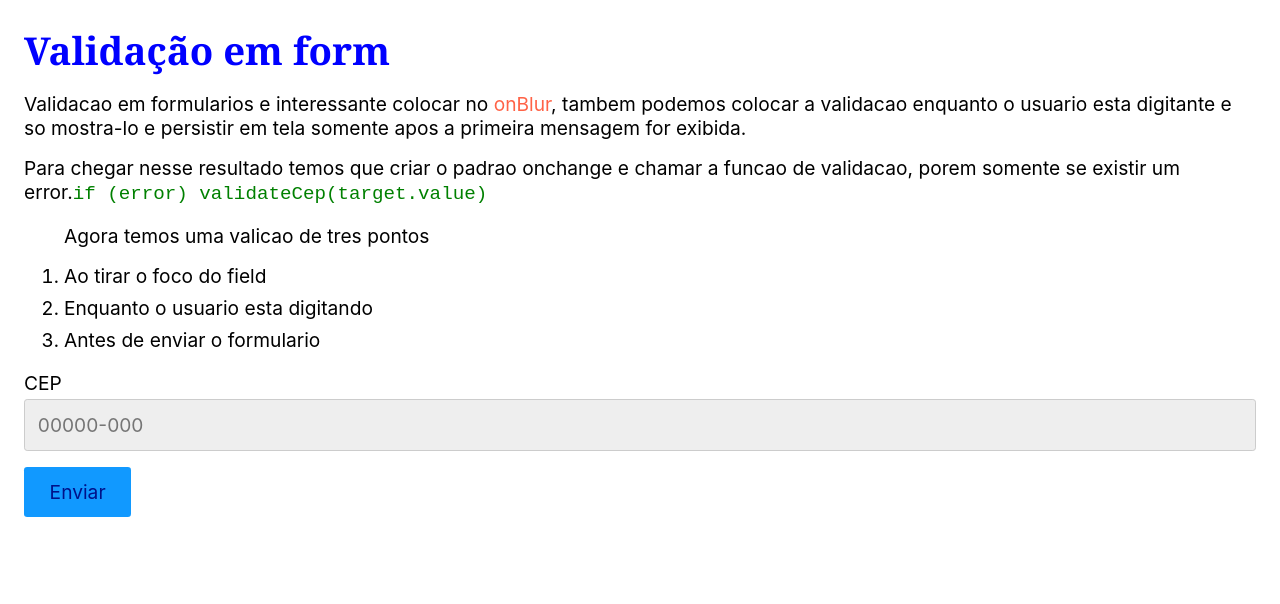
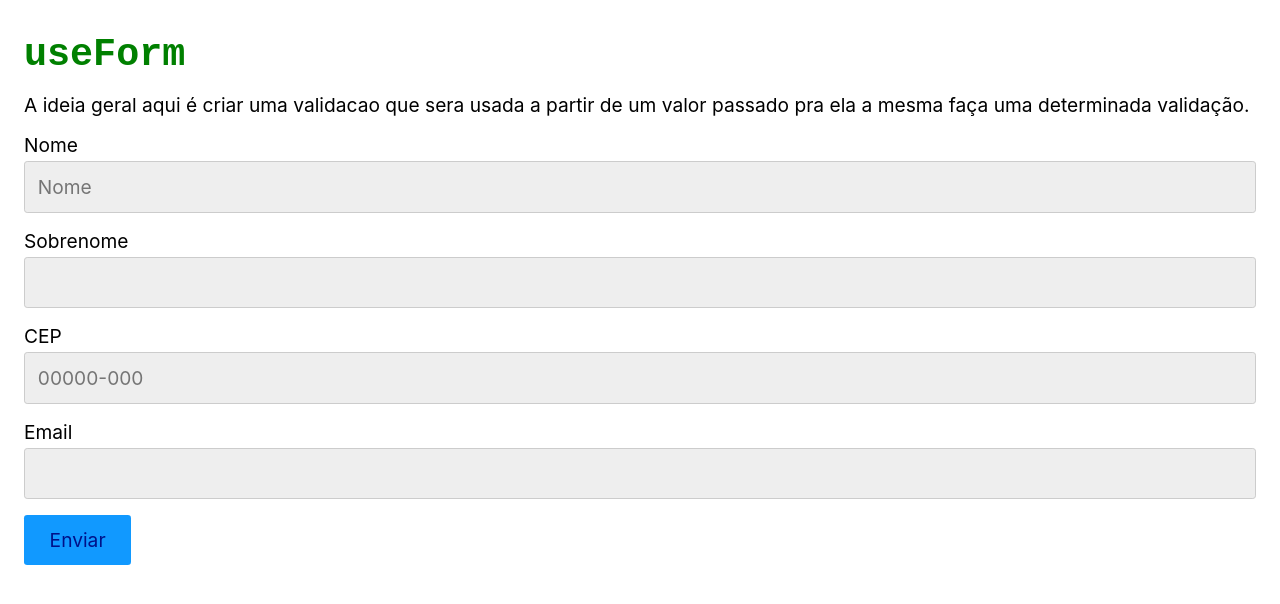
Before and after one commit to renanssantos1/react-completo-Origamid, a React (Create React App) app in the folder react-para-iniciantes/0205/meuapp/: page / in a window 1280 px wide. Shown: the top 604 px of the page. Built offline with nearby package versions, Linux system fonts and the light colour scheme.

Commit message:
useForm adicionado, para diversos tipos de input

```diff
--- a/react-para-iniciantes/0205/meuapp/src/App.js
+++ b/react-para-iniciantes/0205/meuapp/src/App.js
@@ -1,10 +1,10 @@
 import React from "react";
-import Validacao from "./components/0410/Validacao";
+import FormValidation from "./components/0411/FormValidation";
 
 const App = () => {
   return (
     <div>
-      <Validacao />
+      <FormValidation />
     </div>
   );
 };
--- a/react-para-iniciantes/0205/meuapp/src/components/0410/Input.js
+++ b/react-para-iniciantes/0205/meuapp/src/components/0410/Input.js
@@ -1,10 +1,28 @@
 import React from "react";
 
-function Input({ label, id, value, onChange, ...props }) {
+function Input({
+  label,
+  id,
+  onChange,
+  value,
+  type,
+  onBlur,
+  placeholder,
+  error,
+}) {
   return (
     <>
       <label htmlFor={id}>{label}</label>
-      <input type="text" id={id} name={id} onChange={onChange} {...props} />
+      <input
+        id={id}
+        name={id}
+        onChange={onChange}
+        onBlur={onBlur}
+        placeholder={placeholder}
+        type={type}
+        value={value}
+      />
+      {error && <p className="error">{error}</p>}
     </>
   );
 }
--- /dev/null
+++ b/react-para-iniciantes/0205/meuapp/src/components/0411/FormValidation.js
@@ -0,0 +1,68 @@
+import React from "react";
+import Input from "../0410/Input";
+import useForm from "./useForm";
+
+const Descricao = () => {
+  return (
+    <>
+      <h1 className="subtitulo">
+        <code>useForm</code>
+      </h1>
+      <p>
+        A ideia geral aqui é criar uma validacao que sera usada a partir de um
+        valor passado pra ela a mesma faça uma determinada validação.
+      </p>
+    </>
+  );
+};
+
+function FormValidation() {
+  const cep = useForm("cep");
+  const email = useForm("email");
+  const nome = useForm();
+  const sobrenome = useForm(false);
+
+  const validation = () => {
+    return cep.validate() && nome.validate() && email.validate();
+  };
+
+  function handleSubmit(evt) {
+    evt.preventDefault();
+    if (validation()) {
+      console.log("enviar");
+    }
+  }
+
+  return (
+    <div>
+      <Descricao />
+
+      <form onSubmit={handleSubmit}>
+        <Input
+          type="text"
+          label="Nome"
+          id="nome"
+          placeholder="Nome"
+          {...nome}
+        />
+
+        <Input type="text" label="Sobrenome" id="sobrenome" {...sobrenome} />
+
+        <Input
+          type="text"
+          label="CEP"
+          id="cep"
+          placeholder="00000-000"
+          maxLength="9"
+          {...cep}
+        />
+
+        <Input type="email" label="Email" id="email" {...email} />
+
+        <button>Enviar</button>
+      </form>
+    </div>
+  );
+}
+
+export default FormValidation;
--- /dev/null
+++ b/react-para-iniciantes/0205/meuapp/src/components/0411/useForm.js
@@ -0,0 +1,48 @@
+import React from "react";
+
+const types = {
+  cep: {
+    regex: /^\d{5}-?\d{3}$/,
+    message: "Cep inválido",
+  },
+  email: {
+    regex: /^(([^<>()[\]\\.,;:\s@"]+(\.[^<>()[\]\\.,;:\s@"]+)*)|(".+"))@((\[[0-9]{1,3}\.[0-9]{1,3}\.[0-9]{1,3}\.[0-9]{1,3}\])|(([a-zA-Z\-0-9]+\.)+[a-zA-Z]{2,}))$/,
+    message: "Email inválido",
+  },
+};
+
+function useForm(type) {
+  const [value, setValue] = React.useState("");
+  const [error, setError] = React.useState(null);
+
+  const validate = (value) => {
+    if (type === false) return true;
+
+    if (value.length === 0) {
+      setError("Preencha um valor");
+      return false;
+    } else if (types[type] && !types[type].regex.test(value)) {
+      setError(types[type].message);
+      return false;
+    } else {
+      setError(null);
+      return true;
+    }
+  };
+
+  function onChange({ target }) {
+    if (error) validate(target.value);
+    setValue(target.value);
+  }
+
+  return {
+    value,
+    setValue,
+    onChange,
+    error,
+    validate: () => validate(value),
+    onBlur: () => validate(value),
+  };
+}
+
+export default useForm;
```
